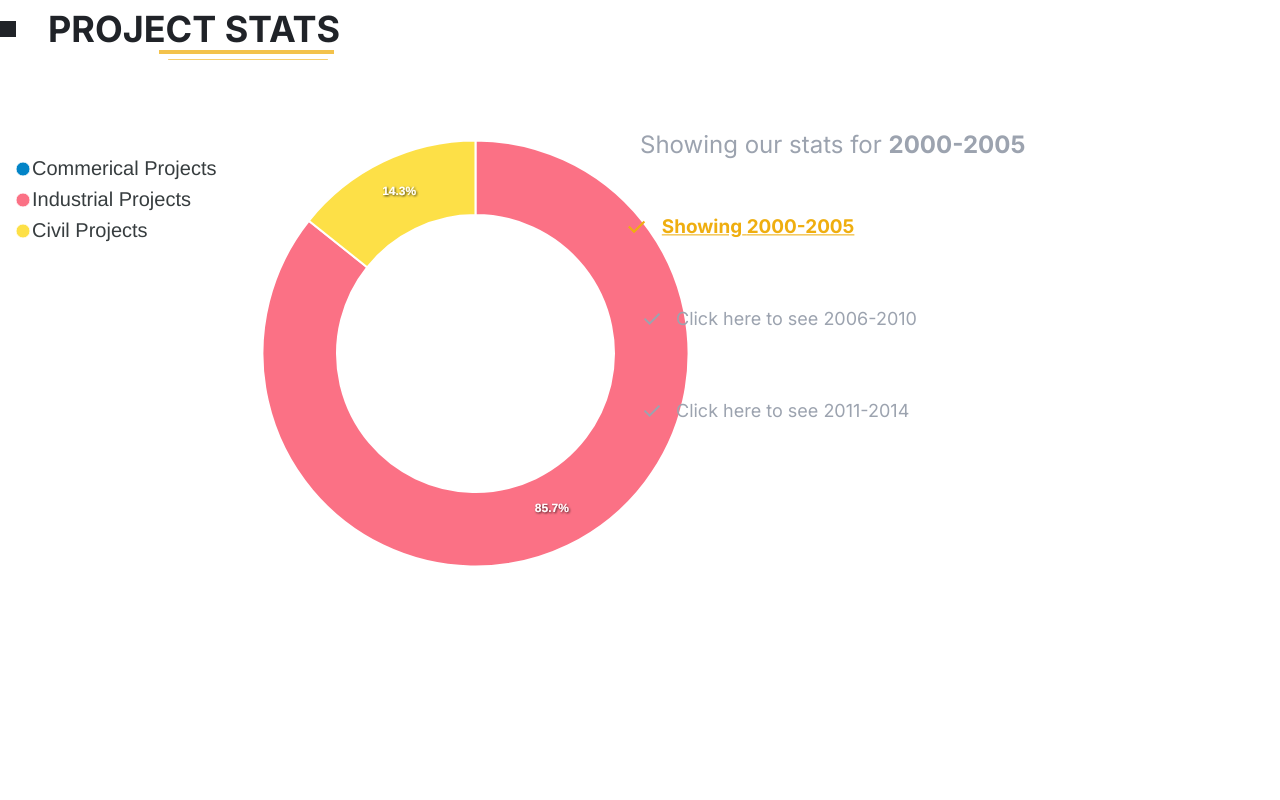
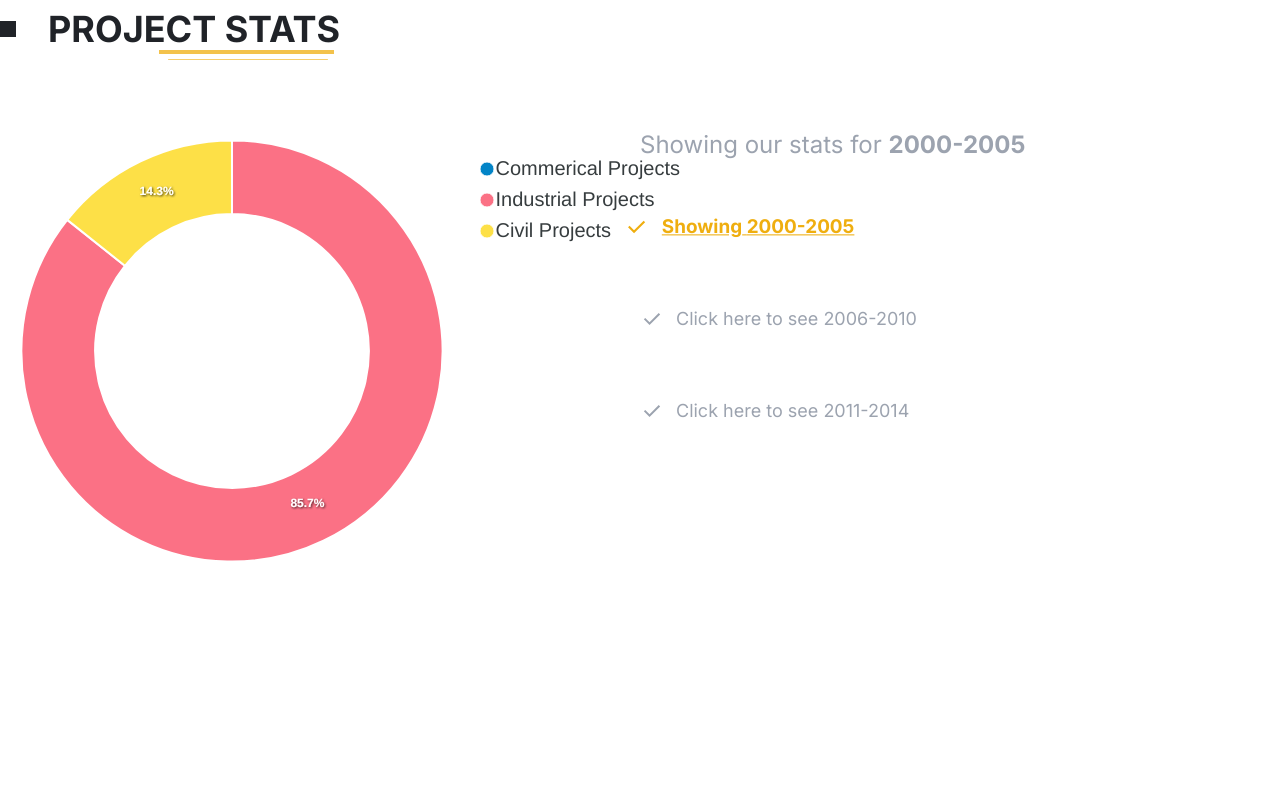
Before and after one commit to SakoeCourage/GOBCOGH, a Next.js app: page /projects in a window 1280 px wide. Shown: the part 1900-2700 px from the top of the page. Built offline with nearby package versions, Linux system fonts and the light colour scheme.

Commit message:
working on footer

```diff
--- a/app/projects/Projectpercentage.tsx
+++ b/app/projects/Projectpercentage.tsx
@@ -8,20 +8,18 @@ export const colors_sets:string[] = ['#0284c7', '#fb7185', '#fde047', '#92400e',
 let state = {
     series: [0, 85.7, 14.3],
     options: {
-        chart: {
+        legend: {
+            fontSize: '20px',
+            // position: "bottom",
+            // height: '15px'
         },
-        legend: {
-            position: "left",
-            fontSize: '20px',
-            height: '15px'
-        },
-        tooltip: {
-            y: {
-                formatter: function (val: string) {
-                    return `${val}%`
-                },
-            },
-        },
+        // tooltip: {
+        //     y: {
+        //         formatter: function (val: string) {
+        //             return `${val}%`
+        //         },
+        //     },
+        // },
         labels: ["Commerical Projects", "Industrial Projects", "Civil Projects"],
         colors: [...colors_sets],
         responsive: [{
```
